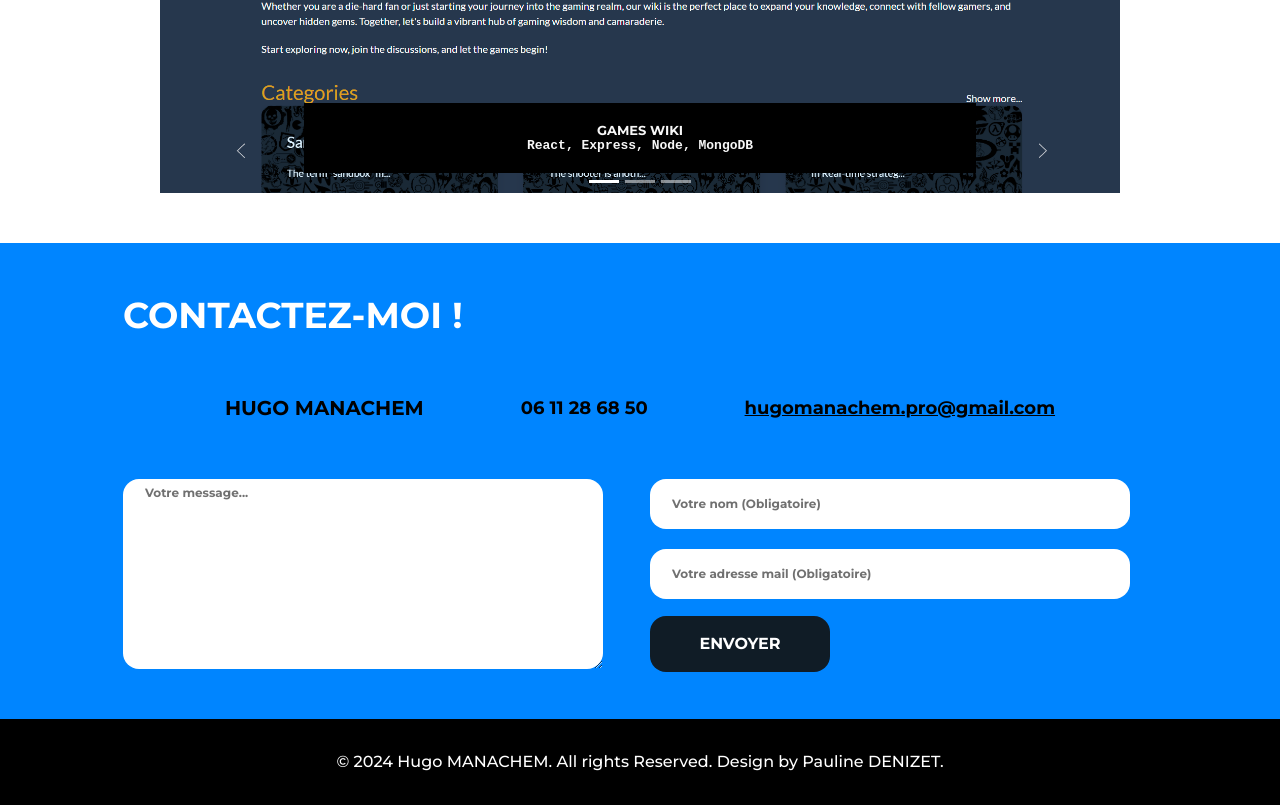
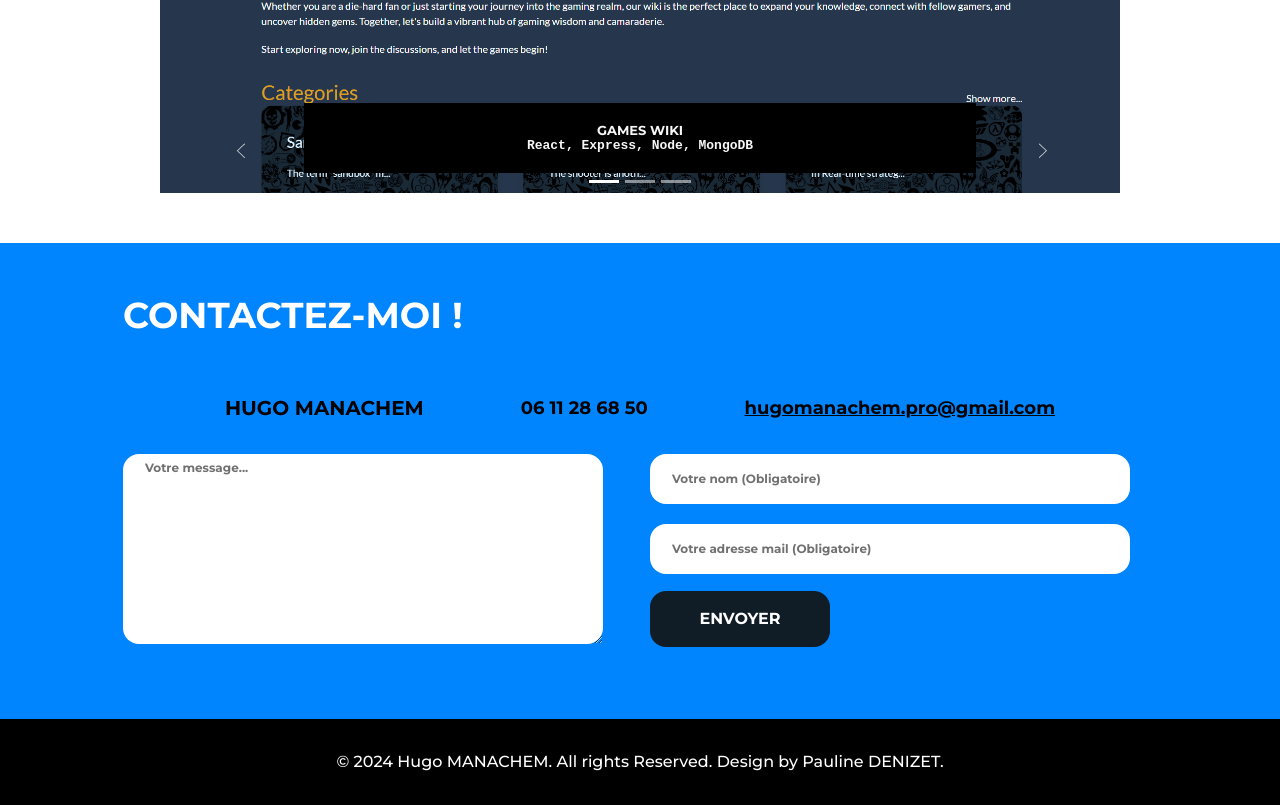
Before and after one commit to hugomanachem/portfolio, a React (Vite) app: page / in a window 1280 px wide. Shown: the part 2595-3400 px from the top of the page. Built offline with nearby package versions, Linux system fonts and the light colour scheme.

Commit message:
Change form margin

```diff
--- a/src/index.css
+++ b/src/index.css
@@ -577,6 +577,7 @@ footer p {
   .main-title {
     width: fit-content;
   }
+
   .skills-list {
     width: 75%;
     max-width: 1034px;
@@ -598,6 +599,7 @@ footer p {
     gap: 20px;
     grid-template-columns: 1fr 1fr;
     grid-template-rows: 50px 50px 50px;
+    margin-bottom: 75px;
   }
 
   .form-container textarea {
@@ -756,6 +758,7 @@ footer p {
   }
 
   .form-container {
+    margin-top : 25px;
     width: 100%;
     max-width: 1034px;
   }
```
